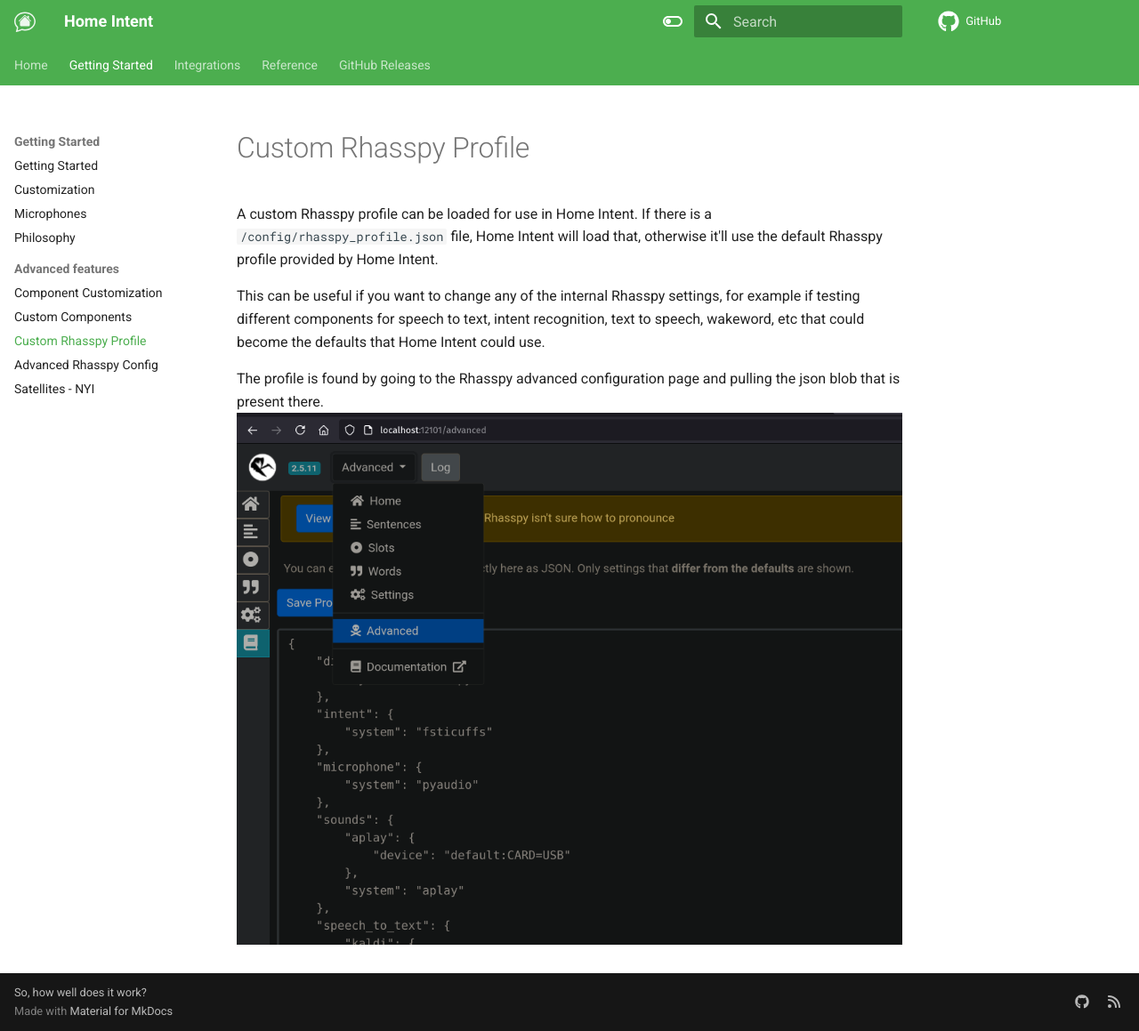
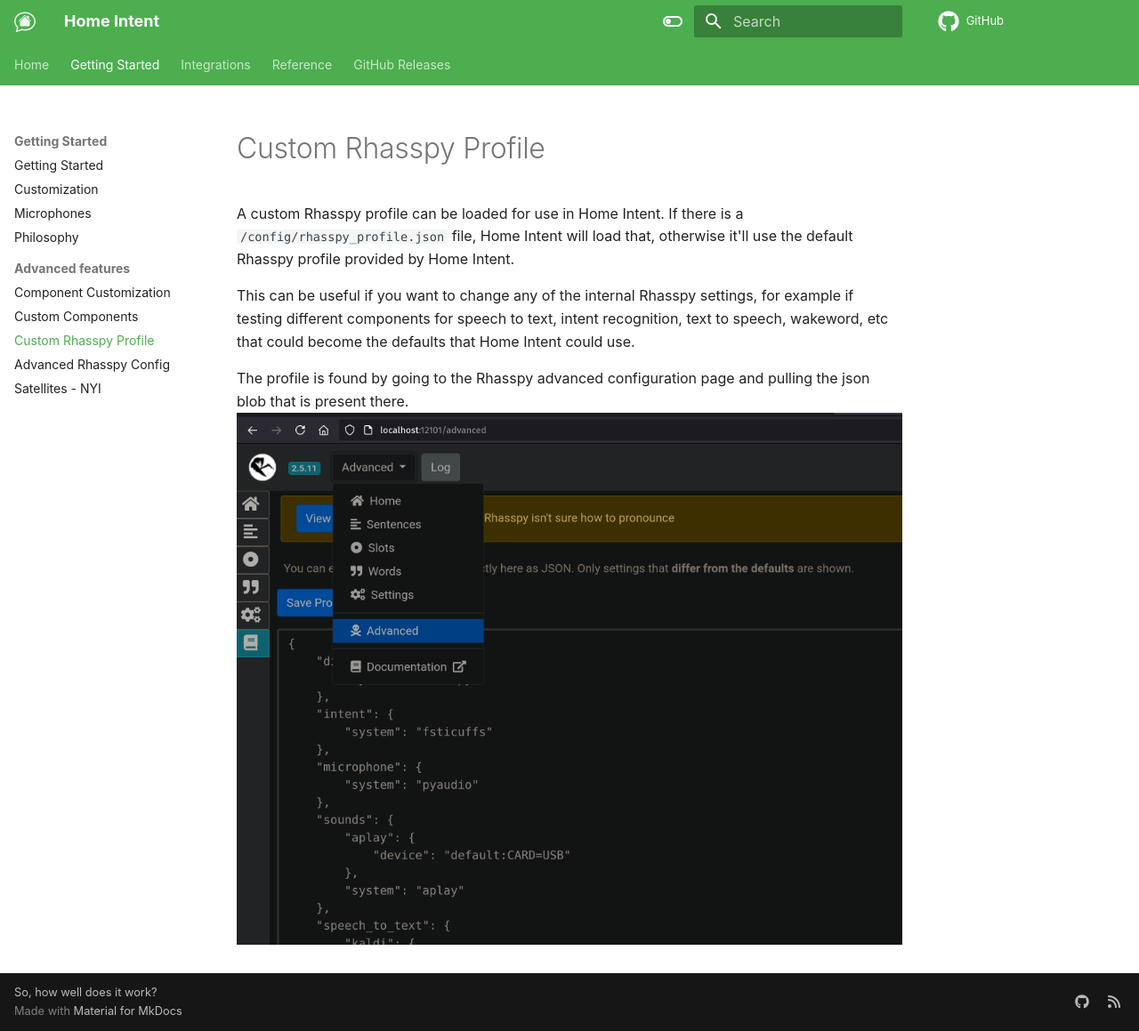
Before and after one commit to JarvyJ/HomeIntent, an MkDocs documentation site: the page built from docs/docs/getting-started/advanced-features/custom-rhasspy-profile.md, in a window 1280 px wide and 1159 px high. Shown: the whole window at 89% size. Built offline with MkDocs 1.6.1 and Material for MkDocs 9.7.7, drawn with Linux system fonts in a browser that asks for light colours; comment, search, counter and statistics services are not loaded.

Commit message:
fixed the hero images and am now self loading fonts

```diff
--- a/docs/docs/getting-started/advanced-features/custom-rhasspy-profile.md
+++ b/docs/docs/getting-started/advanced-features/custom-rhasspy-profile.md
@@ -4,4 +4,4 @@
 This can be useful if you want to change any of the internal Rhasspy settings, for example if testing different components for speech to text, intent recognition, text to speech, wakeword, etc that could become the defaults that Home Intent could use.
 
 The profile is found by going to the Rhasspy advanced configuration page and pulling the json blob that is present there.
-![rhasspy advanced profile](/img/rhasspy-advanced.png)
+![rhasspy advanced profile](../../img/rhasspy-advanced.png)
--- a/docs/docs/stylesheets/extra.css
+++ b/docs/docs/stylesheets/extra.css
@@ -1,3 +1,59 @@
 .md-grid {
 	max-width: 64rem;
 }
+
+/* roboto-300 - latin */
+@font-face {
+  font-family: 'Roboto';
+  font-style: normal;
+  font-weight: 300;
+  src: local(''),
+       url('../fonts/roboto-v27-latin-300.woff2') format('woff2'), /* Chrome 26+, Opera 23+, Firefox 39+ */
+       url('../fonts/roboto-v27-latin-300.woff') format('woff'); /* Chrome 6+, Firefox 3.6+, IE 9+, Safari 5.1+ */
+}
+
+/* roboto-regular - latin */
+@font-face {
+  font-family: 'Roboto';
+  font-style: normal;
+  font-weight: 400;
+  src: local(''),
+       url('../fonts/roboto-v27-latin-regular.woff2') format('woff2'), /* Chrome 26+, Opera 23+, Firefox 39+ */
+       url('../fonts/roboto-v27-latin-regular.woff') format('woff'); /* Chrome 6+, Firefox 3.6+, IE 9+, Safari 5.1+ */
+}
+
+/* roboto-italic - latin */
+@font-face {
+  font-family: 'Roboto';
+  font-style: italic;
+  font-weight: 400;
+  src: local(''),
+       url('../fonts/roboto-v27-latin-italic.woff2') format('woff2'), /* Chrome 26+, Opera 23+, Firefox 39+ */
+       url('../fonts/roboto-v27-latin-italic.woff') format('woff'); /* Chrome 6+, Firefox 3.6+, IE 9+, Safari 5.1+ */
+}
+
+/* roboto-700 - latin */
+@font-face {
+  font-family: 'Roboto';
+  font-style: normal;
+  font-weight: 700;
+  src: local(''),
+       url('../fonts/roboto-v27-latin-700.woff2') format('woff2'), /* Chrome 26+, Opera 23+, Firefox 39+ */
+       url('../fonts/roboto-v27-latin-700.woff') format('woff'); /* Chrome 6+, Firefox 3.6+, IE 9+, Safari 5.1+ */
+}
+
+/* source-code-pro-regular - latin */
+@font-face {
+  font-family: 'Source Code Pro';
+  font-style: normal;
+  font-weight: 400;
+  src: local(''),
+       url('../fonts/source-code-pro-v14-latin-regular.woff2') format('woff2'), /* Chrome 26+, Opera 23+, Firefox 39+ */
+       url('../fonts/source-code-pro-v14-latin-regular.woff') format('woff'); /* Chrome 6+, Firefox 3.6+, IE 9+, Safari 5.1+ */
+}
+
+
+:root {
+  --md-text-font-family: "Roboto";
+  --md-code-font-family: "Source Code Pro";
+}
--- a/docs/mkdocs.yml
+++ b/docs/mkdocs.yml
@@ -34,6 +34,7 @@
 
   logo: img/home-intent-white.svg
   favicon: favicon.ico
+  font: false
 
 markdown_extensions:
   - admonition
--- a/docs/overrides/home.html
+++ b/docs/overrides/home.html
@@ -32,15 +32,15 @@
 
   <div class="hero-img">
       <p class="hero-img__p" style="display: none;">
-        <img alt="kitchen graphic" src="/img/kitchen.png">
+        <img alt="kitchen graphic" src="img/kitchen.png">
         <em>Jarvis, set timer 10 minutes</em>
       </p>
       <p class="hero-img__p" style="display: none;">
-        <img alt="living room graphic" src="/img/living-room.png">
+        <img alt="living room graphic" src="img/living-room.png">
         <em>Jarvis, turn off the living room light</em>
       </p>
       <p class="hero-img__p" style="display: none;">
-        <img alt="living room graphic" src="/img/office.png">
+        <img alt="living room graphic" src="img/office.png">
         <em>Jarvis, close the office blinds</em>
       </p>
   </div>
```
Also changed, not shown: docs/docs/fonts/roboto-v27-latin-300.woff (added), docs/docs/fonts/roboto-v27-latin-300.woff2 (added), docs/docs/fonts/roboto-v27-latin-700.woff (added), docs/docs/fonts/roboto-v27-latin-700.woff2 (added), docs/docs/fonts/roboto-v27-latin-italic.woff (added), docs/docs/fonts/roboto-v27-latin-italic.woff2 (added), docs/docs/fonts/roboto-v27-latin-regular.woff (added), docs/docs/fonts/roboto-v27-latin-regular.woff2 (added), docs/docs/fonts/source-code-pro-v14-latin-regular.woff (added), docs/docs/fonts/source-code-pro-v14-latin-regular.woff2 (added).
